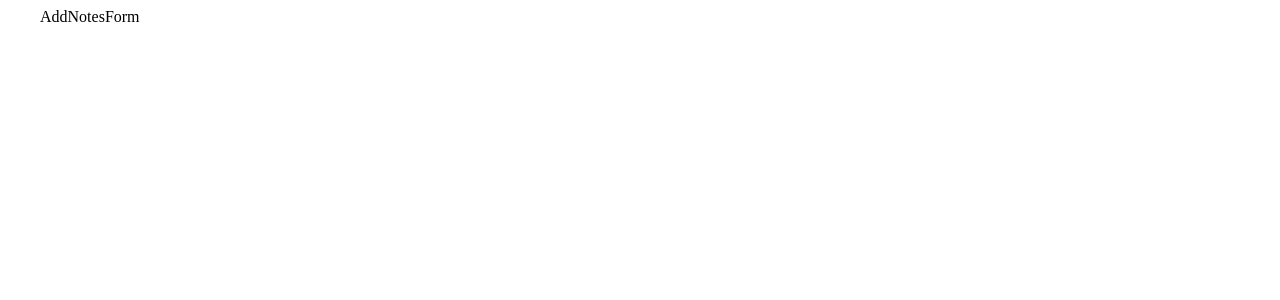
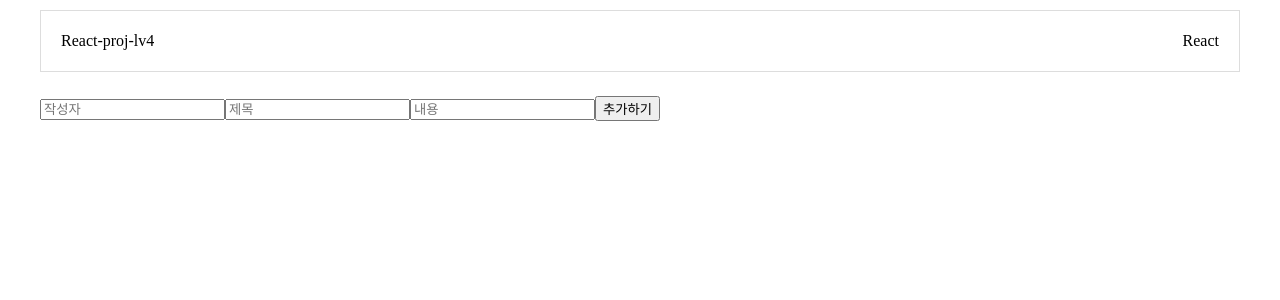
Before and after one commit to JellyKingdom/react-prac-todoList-lv4, a React (Create React App) app: page /notes/add in a window 1280 px wide. Shown: the top 300 px of the page. Built offline with nearby package versions, Linux system fonts and the light colour scheme.

Commit message:
axios: post notes practice

```diff
--- a/db.json
+++ b/db.json
@@ -3,17 +3,44 @@
     {
       "id": 1,
       "title": "json-server",
-            "content": "json-server를 배워봅시다."
+      "content": "json-server를 배워봅시다.",
+      "username": "test1"
     },
     {
       "id": 2,
       "title": "react",
-            "content": "react를 배워봅시다."
+      "content": "react를 배워봅시다.",
+      "username": "test2"
     },
     {
       "id": 3,
       "title": "node",
-            "content": "node를 배워봅시다."
+      "content": "node를 배워봅시다.",
+      "username": "test3"
+    },
+    {
+      "title": "test",
+      "content": "test",
+      "username": "test",
+      "id": 4
+    },
+    {
+      "title": "",
+      "content": "",
+      "username": "",
+      "id": 5
+    },
+    {
+      "title": "ttest",
+      "content": "tttest",
+      "username": "test23",
+      "id": 6
+    },
+    {
+      "title": "11",
+      "content": "11",
+      "username": "33",
+      "id": 7
     }
   ]
 }
--- a/src/App.js
+++ b/src/App.js
@@ -1,12 +1,16 @@
-
-import Router from './shared/Router';
+import Layout from "./components/ui/Layout";
+import Router from "./shared/Router";
+import Header from "./components/ui/Header";
 
 function App() {
-  return (
-    <>
-      <Router/>
-    </>
-  );
+    return (
+        <>
+            <Layout>
+              <Header/>
+                <Router />
+            </Layout>
+        </>
+    );
 }
 
 export default App;
--- a/src/features/notes/components/AddNotesForm.jsx
+++ b/src/features/notes/components/AddNotesForm.jsx
@@ -1,7 +1,71 @@
-import React from "react";
+import React, { useState } from "react";
+import axios from "axios";
 
 function AddNotesForm() {
-    return <div>AddNotesForm</div>;
+    const [note, setNote] = useState({
+        title: "",
+        content: "",
+        username: "",
+    });
+
+    const onSubmitHandler = async () => {
+
+        if (
+            note.content.trim() === "" ||
+            note.username.trim() === "" ||
+            note.title.trim() === ""
+        ) {
+            return alert("모든 항목을 입력해주세요.");
+        }
+
+        axios.post("http://localhost:4000/notes", note);
+        setNote({ title: "", content: "", username: "" });
+    };
+
+    const onChangeHandler = (e) => {
+        const { name, value } = e.target;
+        setNote({
+            ...note,
+            [name]: value,
+        });
+    };
+
+    return (
+        <>
+            <div>
+                <form
+                    onSubmit={(e) => {
+                        e.preventDefault();
+                        //버튼 클릭시 input에 들어있는 값(state)을 이용하여 db에 저장(post 요청)
+                        onSubmitHandler();
+                    }}
+                >
+                    <input
+                        type='text'
+                        onChange={onChangeHandler}
+                        placeholder='작성자'
+                        name='username'
+                        value={note.username}
+                    />
+                    <input
+                        type='text'
+                        onChange={onChangeHandler}
+                        placeholder='제목'
+                        name='title'
+                        value={note.title}
+                    />
+                    <input
+                        tyep='textarea'
+                        onChange={onChangeHandler}
+                        placeholder='내용'
+                        name='content'
+                        value={note.content}
+                    />
+                    <button>추가하기</button>
+                </form>
+            </div>
+        </>
+    );
 }
 
 export default AddNotesForm;
--- a/src/pages/AddNotes.jsx
+++ b/src/pages/AddNotes.jsx
@@ -4,9 +4,9 @@ import AddNotesForm from "../features/notes/components/AddNotesForm";
 
 function AddNotes() {
     return (
-        <Layout>
+
             <AddNotesForm />
-        </Layout>
+
     );
 }
 
--- a/src/pages/Home.jsx
+++ b/src/pages/Home.jsx
@@ -7,10 +7,9 @@ import List from "../features/notes/components/List";
 
 const Home = () => {
     return(
-        <Layout>
-            <Header />
+
             <List />
-        </Layout>
+
     );
 };
 
```
Lines whose indentation alone changed are shown as unchanged.
